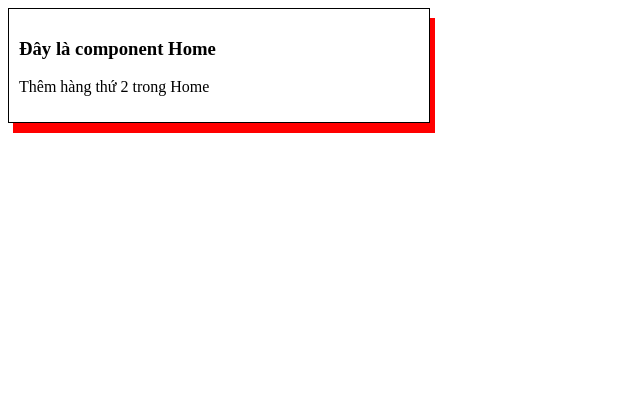
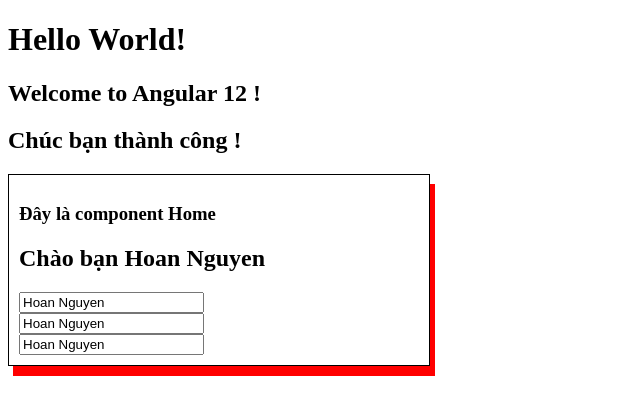
Before and after one commit to hoan010299/LearnAngular12, an Angular app: page / in a window 1280 px wide. Shown: the top 414 px of the page, without its empty margins (0-640 px from the left). Built offline with nearby package versions, Linux system fonts and the light colour scheme.

Commit message:
DataBindingProperties

```diff
--- a/src/app/app.component.html
+++ b/src/app/app.component.html
@@ -1,3 +1,5 @@
-
+<h1>Hello World!</h1>
+<h2>Welcome to Angular 12 !</h2>
+<h2>Chúc bạn thành công !</h2>
 
 <app-home></app-home>
--- a/src/app/home/home.component.html
+++ b/src/app/home/home.component.html
@@ -1,5 +1,9 @@
 <div class="test">
   <h3>Đây là component Home</h3>
-
-  <p>Thêm hàng thứ 2 trong Home</p>
+  <h2>Chào bạn {{ name }}</h2>
+  <input value="{{ name }}" />
+  <br />
+  <input [value]="name" title="đây là {{ name }}" />
+  <br />
+  <input [value]="name" [title]="'đây là' +name" />
 </div>
--- a/src/app/home/home.component.ts
+++ b/src/app/home/home.component.ts
@@ -6,7 +6,7 @@ import { Component, OnInit } from '@angular/core';
   styleUrls: ['./home.component.scss']
 })
 export class HomeComponent implements OnInit {
-
+ public name = 'Hoan Nguyen';
   constructor() { }
 
   ngOnInit(): void {
```
